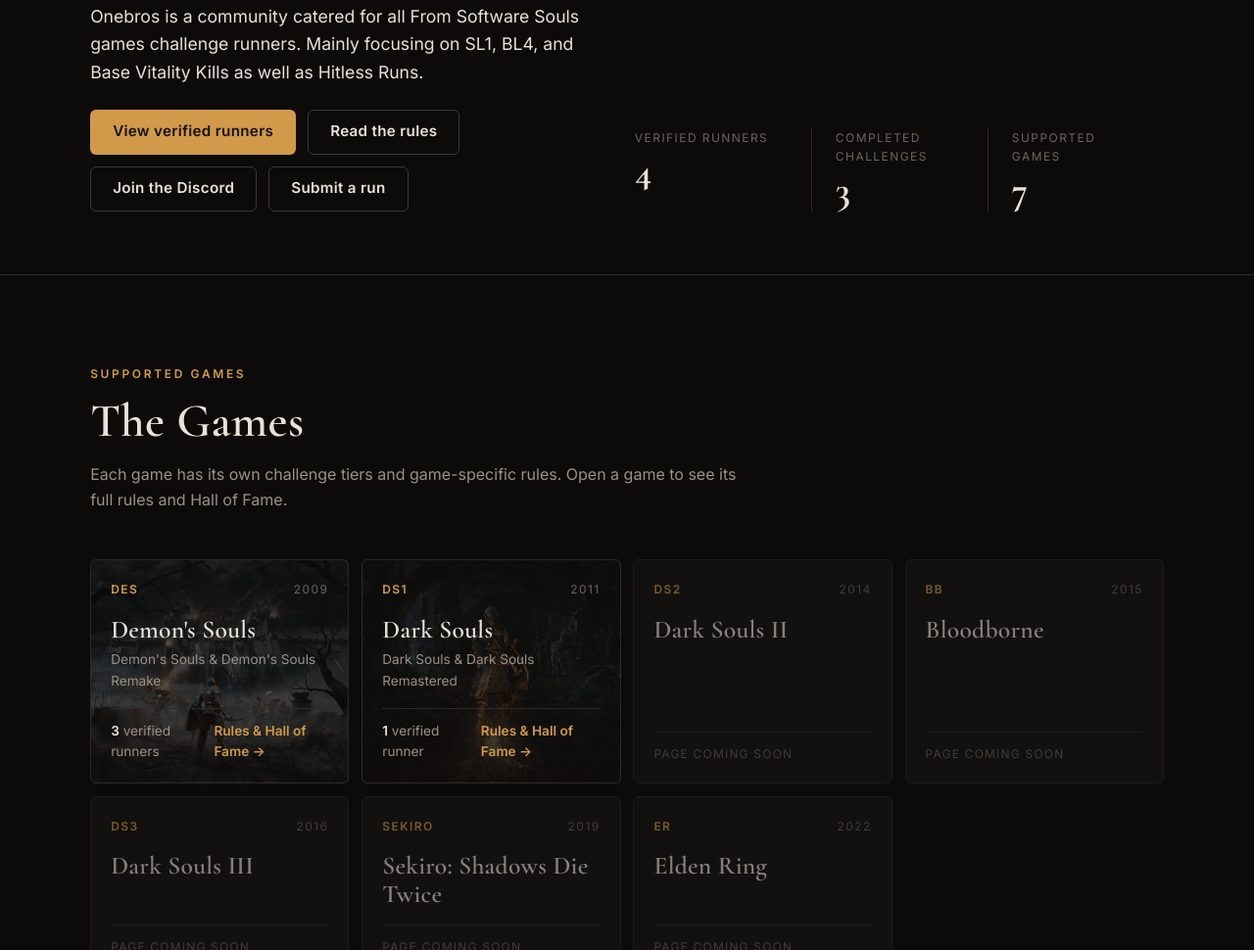
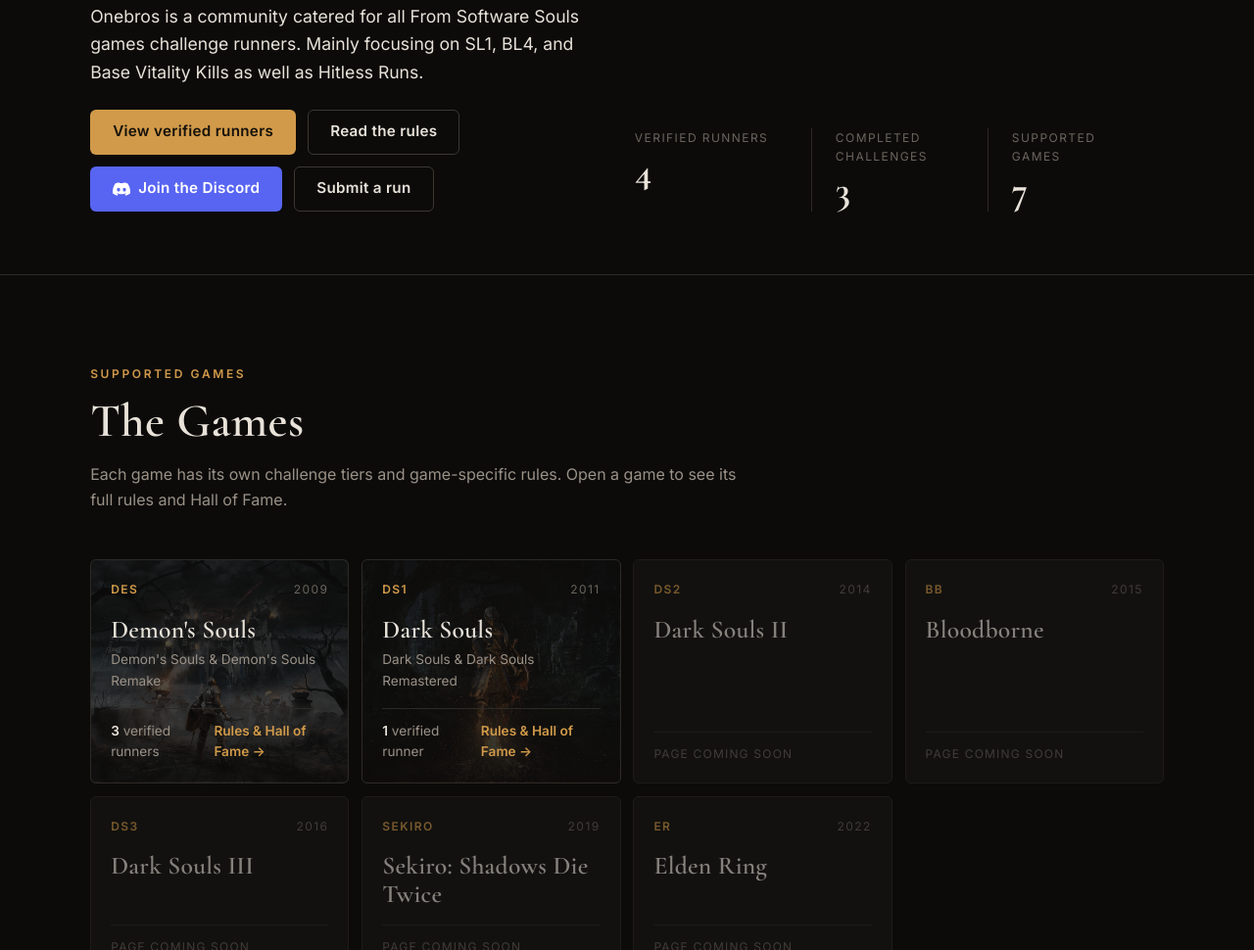
Before and after one commit to Aluerie/onebros.github.io, a plain HTML site: page index.html in a window 1280 px wide. Shown: the part 858-1828 px from the top of the page at 98% size. Drawn offline with nearby package versions, Linux system fonts and the light colour scheme.

Commit message:
feat: update Discord invite and button

```diff
--- a/data/games.json
+++ b/data/games.json
@@ -1,6 +1,6 @@
 {
   "submitRunUrl": "https://forms.gle/gBiVksbsxjnr8B5h8",
-  "discordUrl": "https://discord.gg/tvSvDP4bs",
+  "discordUrl": "https://discord.gg/KQv6PCvFty",
   "tracks": [
     {
       "id": "onebros",
--- a/game.js
+++ b/game.js
@@ -21,6 +21,7 @@
     bindAvatarFallback,
     initChrome,
     loadErrorHtml,
+    discordIcon,
   } = window.OneBros;
 
   function sectionHtml({ id, eyebrow, title, lead = "", body, alt }) {
@@ -267,7 +268,7 @@
         ? `<a class="btn btn-primary" href="${escapeHtml(submitRunUrl)}" target="_blank" rel="noopener noreferrer">Submit a run</a>`
         : "",
       discordUrl
-        ? `<a class="btn btn-ghost" href="${escapeHtml(discordUrl)}" target="_blank" rel="noopener noreferrer">Join the Discord</a>`
+        ? `<a class="btn btn-discord" href="${escapeHtml(discordUrl)}" target="_blank" rel="noopener noreferrer">${discordIcon}Join the Discord</a>`
         : "",
     ].join("");
     document.title = `Onebros - ${game.title}`;
--- a/index.html
+++ b/index.html
@@ -57,7 +57,7 @@
           <div class="hero-actions">
             <a class="btn btn-primary" href="#runners">View verified runners</a>
             <a class="btn btn-ghost" href="#rules">Read the rules</a>
-            <a class="btn btn-ghost" id="discord-link" target="_blank" rel="noopener noreferrer" hidden>Join the Discord</a>
+            <a class="btn btn-discord" id="discord-link" target="_blank" rel="noopener noreferrer" hidden>Join the Discord</a>
             <a class="btn btn-ghost" id="submit-run" target="_blank" rel="noopener noreferrer" hidden>Submit a run</a>
           </div>
         </div>
--- a/script.js
+++ b/script.js
@@ -17,6 +17,7 @@
     bindAvatarFallback,
     initChrome,
     loadErrorHtml,
+    discordIcon,
   } = window.OneBros;
 
   let catalog;
@@ -44,6 +45,7 @@
     };
     show("#submit-run", catalog.submitRunUrl);
     show("#discord-link", catalog.discordUrl);
+    if (catalog.discordUrl) $("#discord-link").insertAdjacentHTML("afterbegin", discordIcon);
   }
 
   function renderGames() {
--- a/shared.js
+++ b/shared.js
@@ -371,6 +371,12 @@
       </p>`;
   }
 
+  // Discord logo for the "Join the Discord" buttons; decorative, since the button text names the link.
+  const discordIcon =
+    '<svg class="btn-icon" viewBox="0 0 24 24" width="18" height="18" fill="currentColor" aria-hidden="true" focusable="false">' +
+    '<path d="M20.32 4.37a19.8 19.8 0 0 0-4.89-1.52.07.07 0 0 0-.08.04c-.21.38-.44.87-.61 1.25a18.27 18.27 0 0 0-5.49 0 12.64 12.64 0 0 0-.62-1.25.08.08 0 0 0-.08-.04 19.74 19.74 0 0 0-4.89 1.52.07.07 0 0 0-.03.03C.53 9.05-.32 13.58.1 18.06a.08.08 0 0 0 .03.06 19.9 19.9 0 0 0 5.99 3.03.08.08 0 0 0 .08-.03c.46-.63.87-1.3 1.23-1.99a.08.08 0 0 0-.04-.11 13.1 13.1 0 0 1-1.87-.89.08.08 0 0 1-.01-.13l.37-.29a.07.07 0 0 1 .08-.01c3.93 1.79 8.18 1.79 12.07 0a.07.07 0 0 1 .08.01l.37.29a.08.08 0 0 1-.01.13c-.6.35-1.22.65-1.87.89a.08.08 0 0 0-.04.11c.36.7.77 1.36 1.22 1.99a.08.08 0 0 0 .08.03 19.84 19.84 0 0 0 6-3.03.08.08 0 0 0 .03-.05c.5-5.18-.84-9.67-3.55-13.66a.06.06 0 0 0-.03-.03zM8.02 15.33c-1.18 0-2.16-1.09-2.16-2.42 0-1.33.96-2.42 2.16-2.42 1.21 0 2.18 1.1 2.16 2.42 0 1.33-.96 2.42-2.16 2.42zm7.97 0c-1.18 0-2.16-1.09-2.16-2.42 0-1.33.96-2.42 2.16-2.42 1.21 0 2.18 1.1 2.16 2.42 0 1.33-.95 2.42-2.16 2.42z"/>' +
+    "</svg>";
+
   window.OneBros = {
     PATHS,
     $,
@@ -389,5 +395,6 @@
     bindAvatarFallback,
     initChrome,
     loadErrorHtml,
+    discordIcon,
   };
 })();
--- a/style.css
+++ b/style.css
@@ -197,6 +197,21 @@
 .btn-ghost:hover {
   border-color: var(--accent);
   color: var(--accent-strong);
+}
+
+.btn-discord {
+  gap: 8px;
+  background: #5865f2;
+  color: #fff;
+}
+
+.btn-discord:hover {
+  background: #4752c4;
+  color: #fff;
+}
+
+.btn-icon {
+  flex-shrink: 0;
 }
 
 .link-btn {
```
